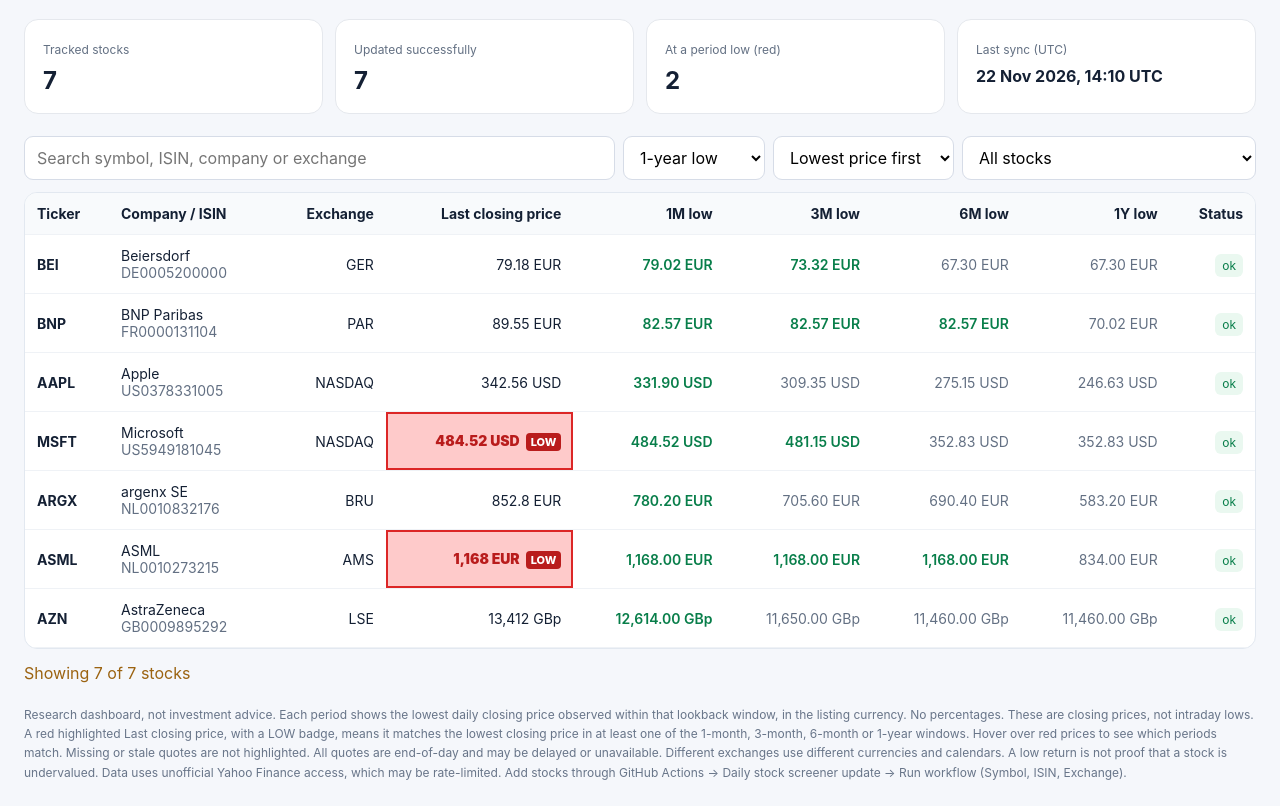
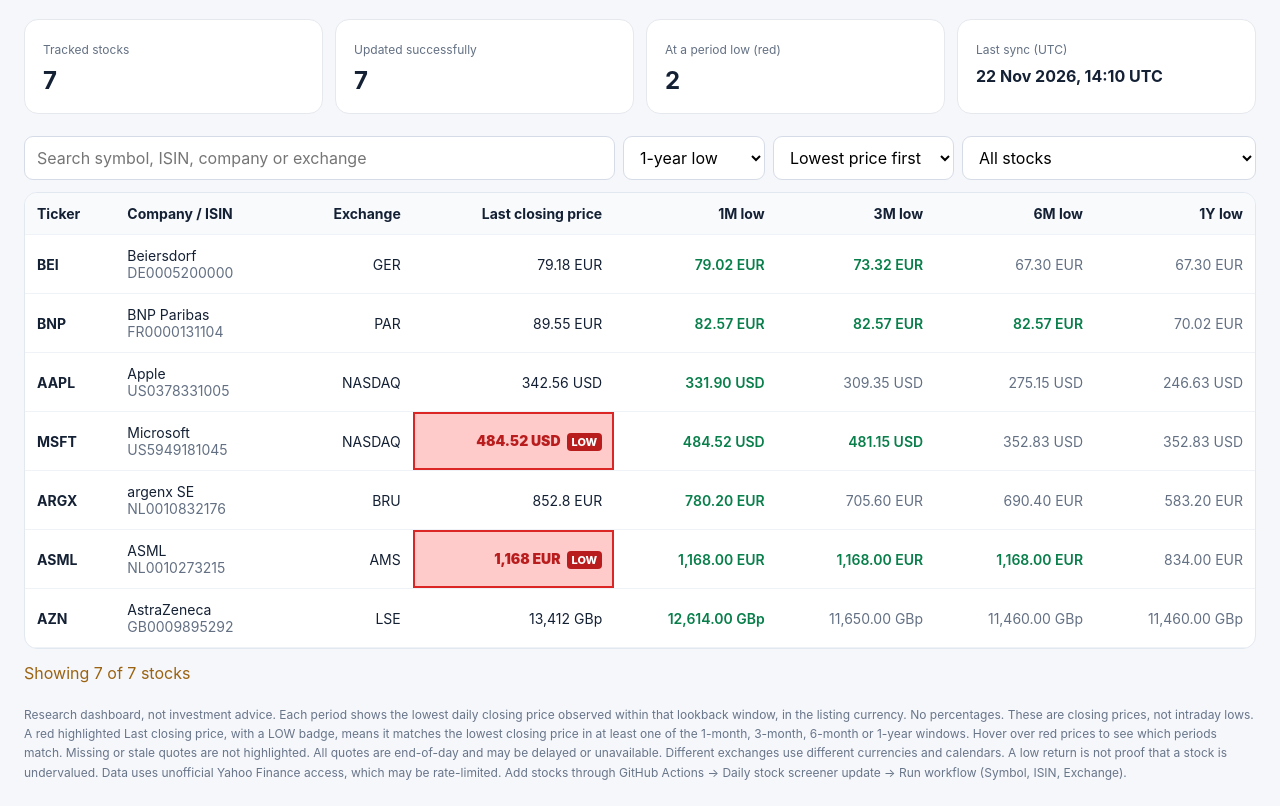
Before and after one commit to JayatiJaiswal/stock-market-screener, a plain HTML site: page docs/index.html in a window 1280 px wide. Shown: the part 115-921 px from the top of the page. Drawn offline with Linux system fonts and the light colour scheme.

Commit message:
Remove Status column from screener and CSV export

```diff
--- a/docs/index.html
+++ b/docs/index.html
@@ -30,7 +30,7 @@ a{color:#265cb5}
 <select id="period"><option value="1y">1-year low</option><option value="6m">6-month low</option><option value="3m">3-month low</option><option value="1m">1-month low</option></select>
 <select id="direction"><option value="asc">Lowest price first</option><option value="desc">Highest price first</option></select>
 <select id="filter"><option value="all">All stocks</option><option value="near">Within 10% of period low</option><option value="far">More than 10% above period low</option><option value="missing">Missing/stale data</option></select></div>
-<div class="tablewrap"><table><thead><tr><th data-key="symbol">Ticker</th><th data-key="name">Company / ISIN</th><th data-key="exchange">Exchange</th><th data-key="price">Last closing price</th><th data-key="1m">1M low</th><th data-key="3m">3M low</th><th data-key="6m">6M low</th><th data-key="1y">1Y low</th><th>Status</th></tr></thead><tbody id="rows"></tbody></table></div>
+<div class="tablewrap"><table><thead><tr><th data-key="symbol">Ticker</th><th data-key="name">Company / ISIN</th><th data-key="exchange">Exchange</th><th data-key="price">Last closing price</th><th data-key="1m">1M low</th><th data-key="3m">3M low</th><th data-key="6m">6M low</th><th data-key="1y">1Y low</th></tr></thead><tbody id="rows"></tbody></table></div>
 <div id="message"></div>
 <footer>Research dashboard, not investment advice. Each period shows the lowest daily closing price observed within that lookback window, in the listing currency. No percentages. These are closing prices, not intraday lows. A red highlighted Last closing price, with a LOW badge, means it matches the lowest closing price in at least one of the 1-month, 3-month, 6-month or 1-year windows. Hover over red prices to see which periods match. Missing or stale quotes are not highlighted. All quotes are end-of-day and may be delayed or unavailable. Different exchanges use different currencies and calendars. A low return is not proof that a stock is undervalued. Data uses unofficial Yahoo Finance access, which may be rate-limited. Add stocks through GitHub Actions → Daily stock screener update → Run workflow (Symbol, ISIN, Exchange).</footer>
 <script>
@@ -46,7 +46,7 @@ let term=el('search').value.trim().toLowerCase(), period=el('period').value, fil
 let rows=stocks.filter(r=>[r.symbol,r.isin,r.name,r.exchange,r.provider_symbol].join(' ').toLowerCase().includes(term));
 rows=rows.filter(r=>filter==='all'||(filter==='missing'?r.status!=='ok':filter==='near'?value(r,period)!=null&&r.price!=null&&r.price<=value(r,period)*1.10:value(r,period)!=null&&r.price!=null&&r.price>value(r,period)*1.10));
 rows.sort((a,b)=>{let x=value(a,key),y=value(b,key);if(x==null)return 1;if(y==null)return -1;return (typeof x==='number'&&typeof y==='number'?x-y:String(x).localeCompare(String(y)))*(ascending?1:-1)});
-el('rows').innerHTML=rows.map(r=>'<tr><td><b>'+safe(r.symbol)+'</b></td><td>'+safe(r.name)+'<div class="muted">'+safe(r.isin)+'</div></td><td>'+safe(r.exchange)+'</td><td class="'+(atLongTermLow(r)?'at-multiperiod-low':'')+'" title="'+(atLongTermLow(r)?'Matches lowest closing price for: '+matchingLows(r).join(', '):'')+'">'+(r.price==null?'—':safe(Number(r.price).toLocaleString(undefined,{maximumFractionDigits:4}))+' '+safe(r.currency||''))+redLowMarkup(r)+'</td>'+['1m','3m','6m','1y'].map(k=>'<td class="'+(value(r,k)==null?'muted':r.price!=null&&value(r,k)!=null&&r.price<=value(r,k)*1.10?'positive':'muted')+'">'+money(value(r,k),r.currency)+'</td>').join('')+'<td><span title="'+safe(r.error||'')+'" class="pill '+safe(r.status)+'">'+safe(r.status||'error')+'</span></td></tr>').join('');
+el('rows').innerHTML=rows.map(r=>'<tr><td><b>'+safe(r.symbol)+'</b></td><td>'+safe(r.name)+'<div class="muted">'+safe(r.isin)+'</div></td><td>'+safe(r.exchange)+'</td><td class="'+(atLongTermLow(r)?'at-multiperiod-low':'')+'" title="'+(atLongTermLow(r)?'Matches lowest closing price for: '+matchingLows(r).join(', '):'')+'">'+(r.price==null?'—':safe(Number(r.price).toLocaleString(undefined,{maximumFractionDigits:4}))+' '+safe(r.currency||''))+redLowMarkup(r)+'</td>'+['1m','3m','6m','1y'].map(k=>'<td class="'+(value(r,k)==null?'muted':r.price!=null&&value(r,k)!=null&&r.price<=value(r,k)*1.10?'positive':'muted')+'">'+money(value(r,k),r.currency)+'</td>').join('')+'</tr>').join('');
 el('message').textContent='Showing '+rows.length+' of '+stocks.length+' stocks';
 }
 async function refresh(){
@@ -57,6 +57,6 @@ if(oldFormat)el('message').textContent='Historical low prices have not been reca
 for(const id of ['search','period','direction','filter'])el(id).addEventListener(id==='search'?'input':'change',()=>{if(id==='period'||id==='direction'){key=el('period').value;ascending=el('direction').value==='asc'}render()});
 document.querySelectorAll('th[data-key]').forEach(th=>th.onclick=()=>{const next=th.dataset.key;ascending=key===next?!ascending:true;key=next;render()});
 el('refresh').onclick=refresh;
-el('export').onclick=()=>{let keys=['symbol','isin','exchange','name','price','currency','1m','3m','6m','1y','status','error'];let lines=[keys.join(','),...stocks.map(r=>keys.map(k=>JSON.stringify(value(r,k)??'')).join(','))];let blob=new Blob([lines.join('\n')],{type:'text/csv'}),url=URL.createObjectURL(blob),a=document.createElement('a');a.href=url;a.download='stock-screener.csv';a.click();setTimeout(()=>URL.revokeObjectURL(url),1000)};
+el('export').onclick=()=>{let keys=['symbol','isin','exchange','name','price','currency','1m','3m','6m','1y'];let lines=[keys.join(','),...stocks.map(r=>keys.map(k=>JSON.stringify(value(r,k)??'')).join(','))];let blob=new Blob([lines.join('\n')],{type:'text/csv'}),url=URL.createObjectURL(blob),a=document.createElement('a');a.href=url;a.download='stock-screener.csv';a.click();setTimeout(()=>URL.revokeObjectURL(url),1000)};
 refresh();
 </script></main></body></html>
```
